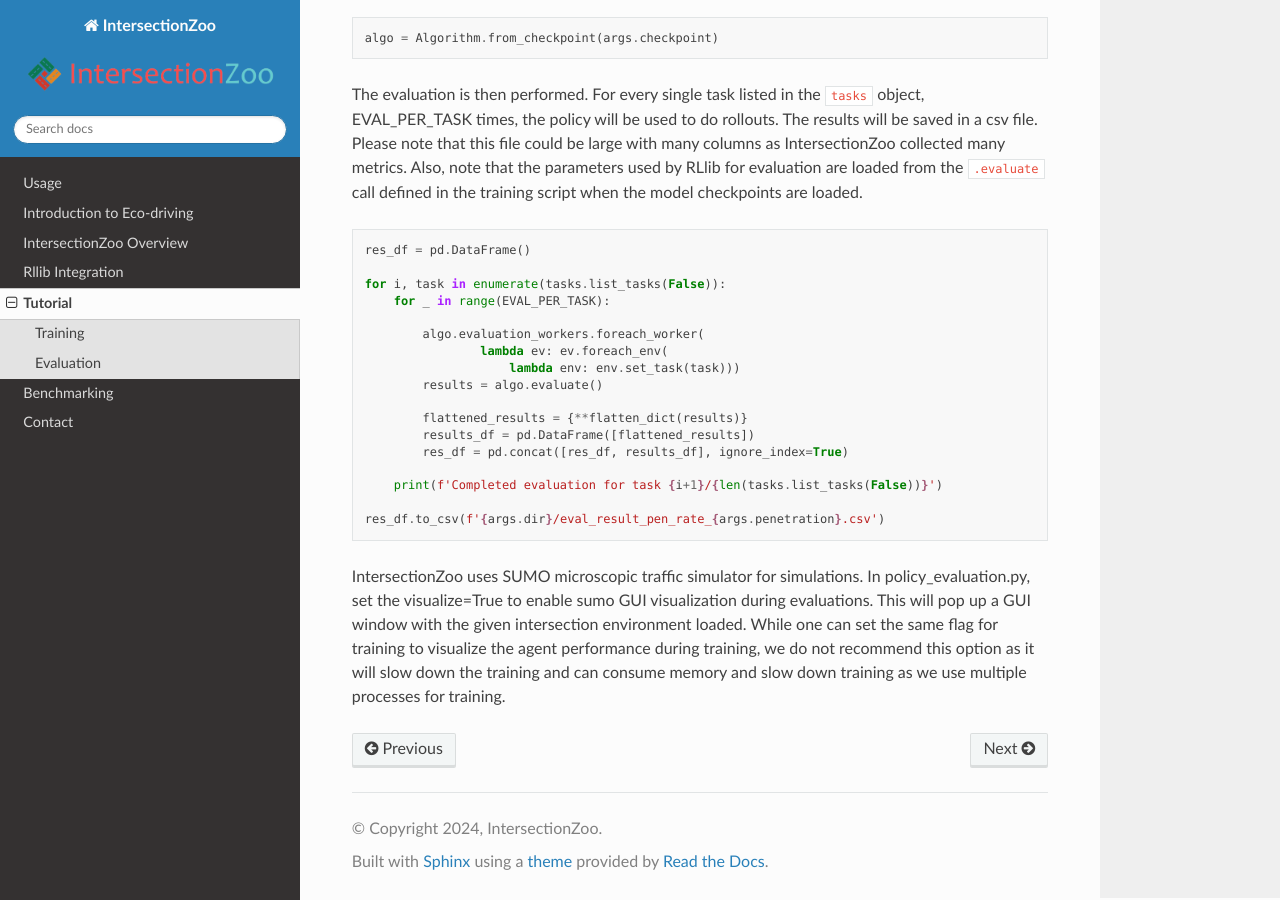
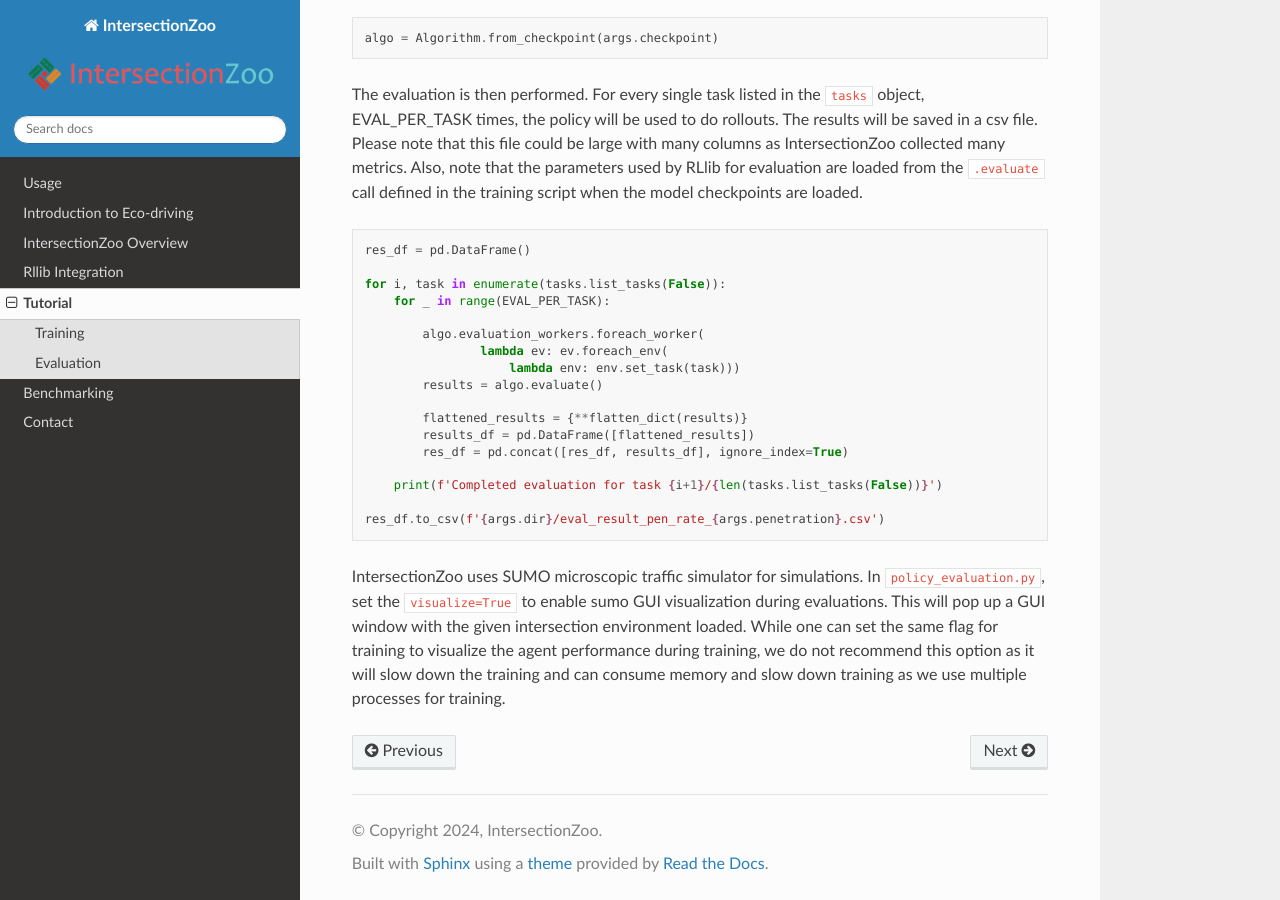
Before and after one commit to Vindulamj/IntersectionZoo-Docs, a Sphinx documentation site: the page built from docs/source/tutorial.rst, in a window 1280 px wide and 900 px high, scrolled down 2728 px. Built offline with Sphinx 7.4.7 and the Read the Docs theme 3.1.0, drawn with Linux system fonts in a browser that asks for light colours; pages that are not in the unit, such as notebooks, are missing from menus.

```diff
--- a/docs/source/tutorial.rst
+++ b/docs/source/tutorial.rst
@@ -137,4 +137,4 @@ file could be large with many columns as IntersectionZoo collected many metrics.
 
     res_df.to_csv(f'{args.dir}/eval_result_pen_rate_{args.penetration}.csv')
 
-IntersectionZoo uses SUMO microscopic traffic simulator for simulations. In policy_evaluation.py, set the visualize=True to enable sumo GUI visualization during evaluations. This will pop up a GUI window with the given intersection environment loaded. While one can set the same flag for training to visualize the agent performance during training, we do not recommend this option as it will slow down the training and can consume memory and slow down training as we use multiple processes for training.
+IntersectionZoo uses SUMO microscopic traffic simulator for simulations. In ``policy_evaluation.py``, set the ``visualize=True`` to enable sumo GUI visualization during evaluations. This will pop up a GUI window with the given intersection environment loaded. While one can set the same flag for training to visualize the agent performance during training, we do not recommend this option as it will slow down the training and can consume memory and slow down training as we use multiple processes for training.
```
